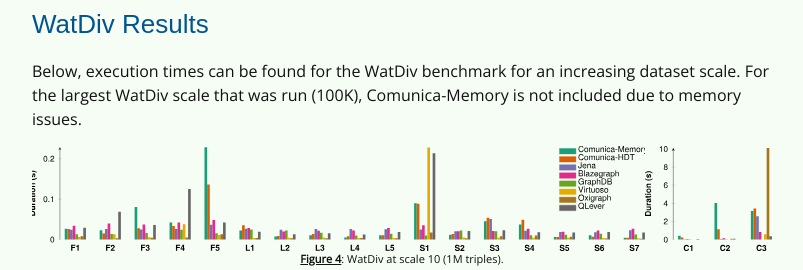
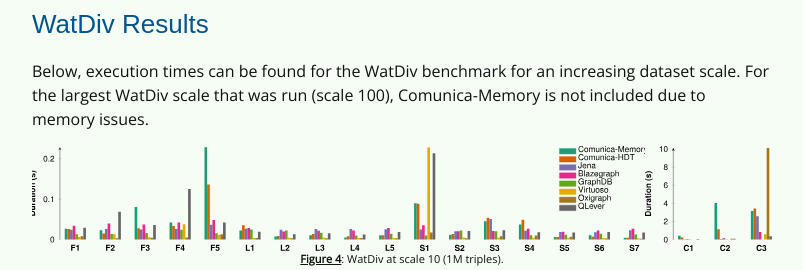
Before and after one commit to rubensworks/rubensworks.net, a Jekyll site: the page built from _posts/2025-04-22-cost-modularity-sparql.markdown, in a window 1280 px wide and 900 px high, scrolled down 4170 px. Shown: the part 200-470 px from the top of the window, without its empty margins (238-1041 px from the left). Built offline with Jekyll 4.4.1, drawn with Linux system fonts in a browser that asks for light colours; some web fonts are replaced; comment, search, counter and statistics services are not loaded.

Commit message:
Update 2025-04-22-cost-modularity-sparql.markdown

```diff
--- a/_posts/2025-04-22-cost-modularity-sparql.markdown
+++ b/_posts/2025-04-22-cost-modularity-sparql.markdown
@@ -185,7 +185,7 @@ For the largest BSBM scale that was run (100K), Comunica-Memory is not included
 ### WatDiv Results
 
 Below, execution times can be found for the WatDiv benchmark for an increasing dataset scale.
-For the largest WatDiv scale that was run (100K), Comunica-Memory is not included due to memory issues.
+For the largest WatDiv scale that was run (scale 100), Comunica-Memory is not included due to memory issues.
 
 <div class="plot">
 		<div class="plot-figures">
```
